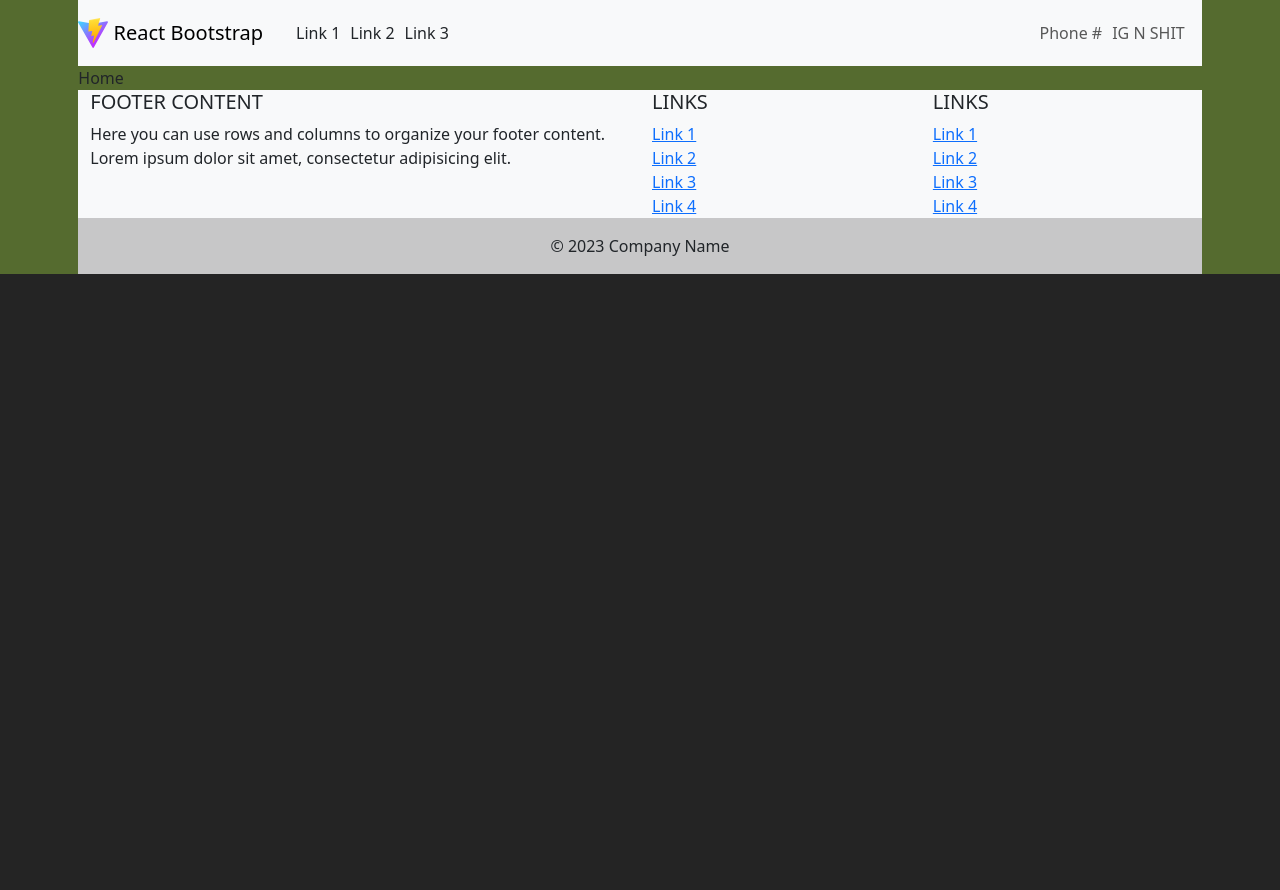
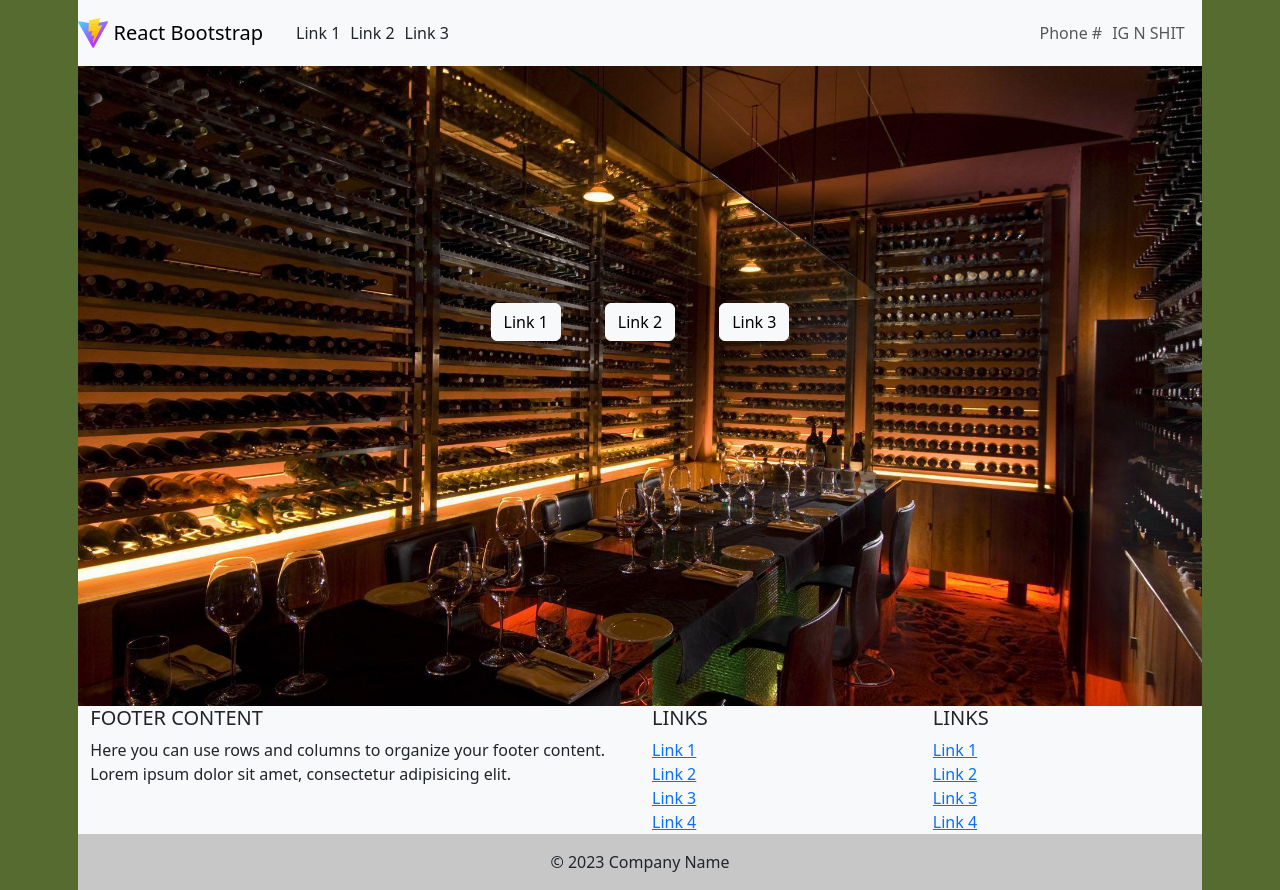
Before and after one commit to cyrusjc/shoestringv2, a React (Vite) app: page / in a window 1280 px wide. Before the commit the page ends 800 px from the top, so only its background shows below. Built offline with nearby package versions, Linux system fonts and the light colour scheme.

Commit message:
buttons for home and placeholder bg image

```diff
--- a/package.json
+++ b/package.json
@@ -15,6 +15,7 @@
     "styled-components": "^6.1.0"
   },
   "devDependencies": {
+    "@types/node": "^20.8.7",
     "@types/react": "^18.2.15",
     "@types/react-dom": "^18.2.7",
     "@typescript-eslint/eslint-plugin": "^6.0.0",
--- a/src/components/NavBar.css
+++ b/src/components/NavBar.css
@@ -4,6 +4,11 @@
     box-sizing: border-box;
   }
 
+
 .navbaritem{
     margin: 5px;
 }
+
+.homebox{
+  height: 80vh;
+}
--- /dev/null
+++ b/src/pages/Home.css
@@ -0,0 +1,17 @@
+
+.background{
+    background-image: url('/pic.jpg');
+    background-size: cover;
+}
+
+.centerbuttons{
+    display: flex;
+    justify-content: center;
+    align-items: center;
+    height: 80%;
+
+}
+
+.homebutton{
+    margin: 10px;
+}
--- a/src/pages/Home.tsx
+++ b/src/pages/Home.tsx
@@ -1,7 +1,37 @@
-import React from "react";
+import { Col, Container, Row } from "react-bootstrap";
+import background from "/pic.jpg";
+import Button from "react-bootstrap/Button";
+
+import "./Home.css";
 
 function Home() {
-  return <div>Home</div>;
+  return (
+    <>
+      <div className="background">
+        <Container className="homebox">
+          <div className="centerbuttons">
+            <Row>
+              <Col>
+                <Button className="homebutton" variant="light">
+                  Link 1
+                </Button>
+              </Col>
+              <Col>
+                <Button className="homebutton" variant="light">
+                  Link 2
+                </Button>
+              </Col>
+              <Col>
+                <Button className="homebutton" variant="light">
+                  Link 3
+                </Button>
+              </Col>
+            </Row>
+          </div>
+        </Container>
+      </div>
+    </>
+  );
 }
 
 export default Home;
```
Also changed, not shown: public/pic.jpg (added), 1 other file (tests, documents, lock files or other folders).
